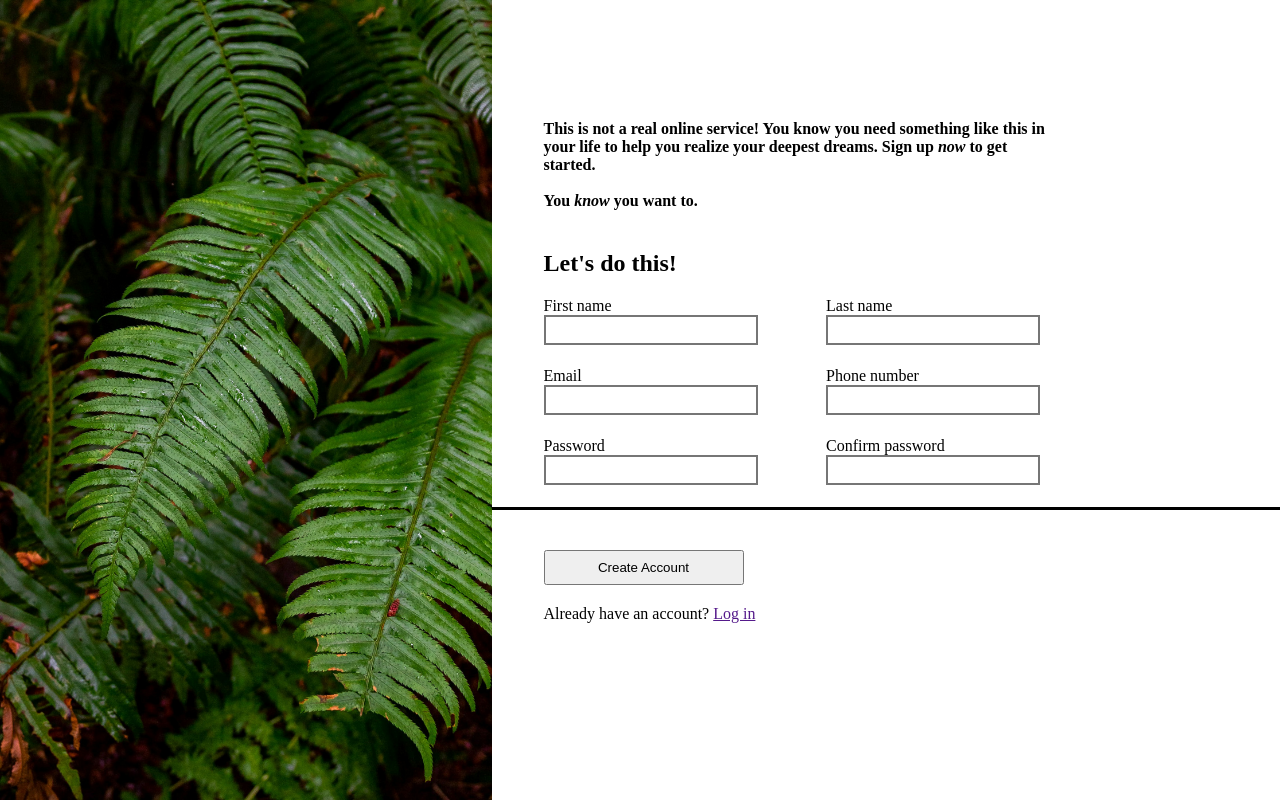
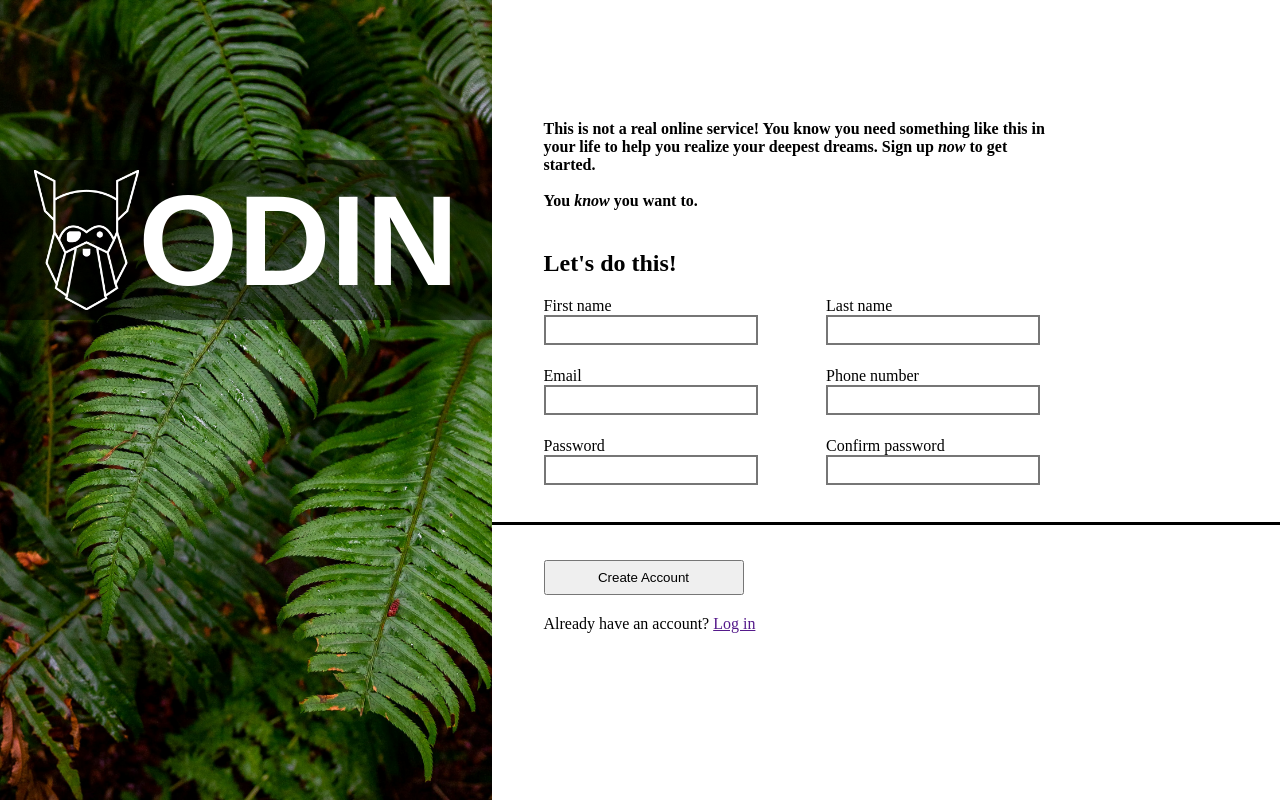
Before and after one commit to harshnugget/TOP-sign-up-form, a plain HTML site: page index.html in a window 1280 px wide. Drawn offline with Linux system fonts and the light colour scheme; a web font is replaced by a local one.

Commit message:
Added Odin overlay

```diff
--- a/index.html
+++ b/index.html
@@ -8,6 +8,10 @@
 </head>
 <body>
     <div class="header-image">
+        <div class="odin-container">
+            <img src="images/odin_logo.png" alt="odin logo">
+            <h1>ODIN</h1>
+        </div>
         <img src="images/background_image.jpg" alt="green leaf plant in close up photography">
     </div>
     <main>
--- a/style.css
+++ b/style.css
@@ -13,13 +13,36 @@ body {
 }
 
 .header-image {
+    position: relative;
     display: flex;
+    flex-direction: column;
     background-color: antiquewhite;
     height: max(8rem, 35vw);
+    min-height: 8rem;
     overflow: hidden;
 }
 
-.header-image img {
+.odin-container {
+    position: absolute;
+    display: flex;
+    justify-content: center;
+    align-items: center;
+    width: 100%;
+    background-color: rgba(0, 0, 0, 0.500);
+    top: calc(20% + 1vw);
+    text-align: center;
+    font-family: "Norse", sans-serif;
+    color: white;
+    font-size: clamp(1.5rem, 8vw, 4rem);
+    height: 50%;
+    padding: 10px;
+}
+
+.odin-container img {
+    height: 100%;
+}
+
+.header-image > img {
     width: 100%;
     object-fit: cover;
     flex-shrink: 0;
@@ -38,14 +61,14 @@ main {
 }
 
 .form-container {
-    margin: 20px 0;
     border-bottom-style: solid;
+    padding-bottom: 15px;
 }
 
 .account-button-container {
     display: flex;
     flex-direction: column;
-    margin: 20px 0;
+    margin: 35px 0;
     gap: 20px;
 }
 
@@ -107,7 +130,7 @@ button[type="submit"] {
         min-width: 25rem;
         max-width: fit-content;
     }
-    .header-image img {
+    .header-image > img {
         height: 100%;
         min-width: 100%;
     }
@@ -120,4 +143,9 @@ button[type="submit"] {
     .form-container > header {
         width: min(40rem, 40vw);
     }
+    .odin-container {
+        top: 20%;
+        font-size: 4rem;
+        height: 20%;
+    }
 }
```
Also changed, not shown: images/odin_logo.png (renamed from images/odin-logo.png).
